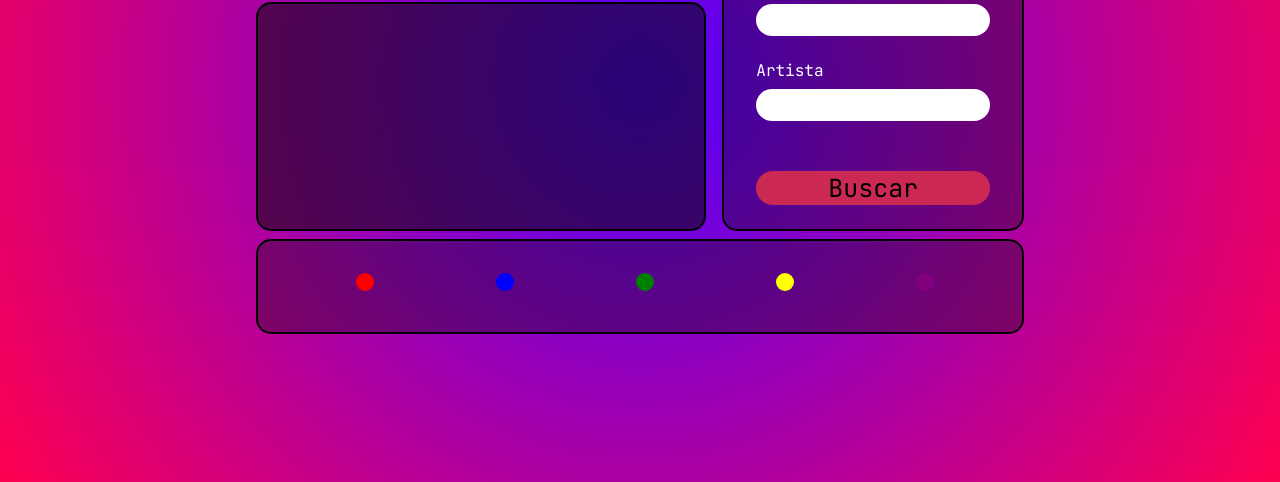
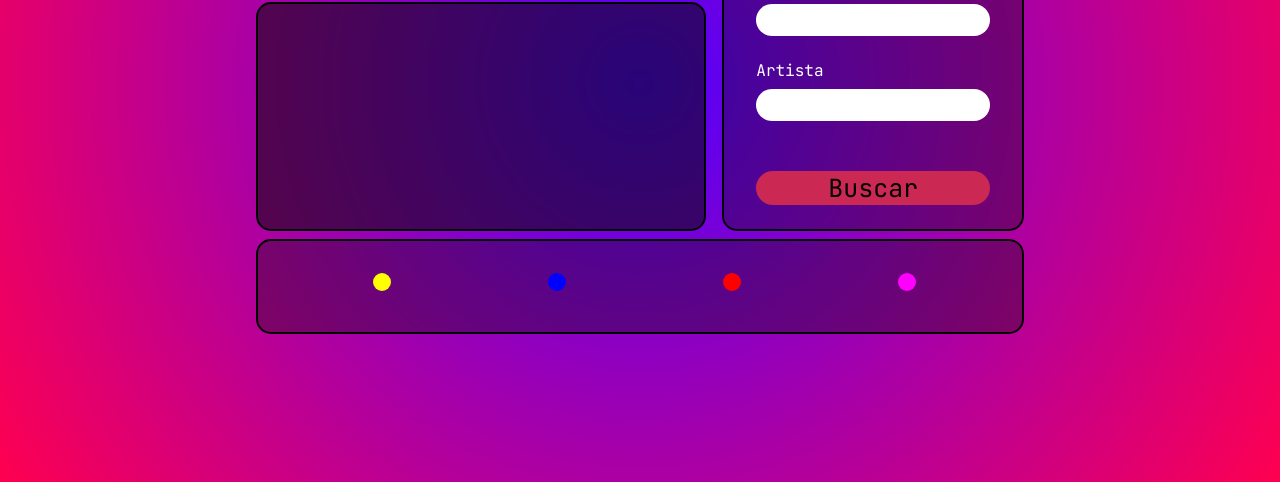
Before and after one commit to djonguitud/synesthesia-project, a plain HTML site: page index.html in a window 1280 px wide. Shown: the part 318-800 px from the top of the page. Drawn offline with nearby package versions, Linux system fonts and the light colour scheme; sample sign-in values are in the browser's storage.

Commit message:
Update to delete a button and change button colors

```diff
--- a/assets/css/style.css
+++ b/assets/css/style.css
@@ -245,12 +245,12 @@ input:focus {
 }
 
 .colorOne {
-	background-color: red;
+	background-color: yellow;
 	transition: 0.8s ease-out;
 }
 
 .colorOne:hover {
-	background-color: #fd6c6c;
+	background-color: #ddfa3b;
 	transform: scale(2.5);
 	transition: 0.3s ease-in;
 }
@@ -275,12 +275,12 @@ input:focus {
 }
 
 .colorThree {
-	background-color: green;
+	background-color: red;
 	transition: 0.8s ease-out;
 }
 
 .colorThree:hover {
-	background-color: #2cd665;
+	background-color: #fd6c6c;
 	transform: scale(2.5);
 	transition: 0.3s ease-in;
 }
@@ -290,12 +290,12 @@ input:focus {
 }
 
 .colorFour {
-	background-color: yellow;
+	background-color: rgb(255,0,255);
 	transition: 0.8s ease-out;
 }
 
 .colorFour:hover {
-	background-color: #ddfa3b;
+	background-color: rgb(255, 80, 255);
 	transform: scale(2.5);
 	transition: 0.3s ease-in;
 }
--- a/index.html
+++ b/index.html
@@ -49,7 +49,6 @@
 					<button id="SecondColor" class="Color colorTwo" onclick="modColor('blue')"></button>
 					<button id="ThirdColor" class="Color colorThree" onclick="modColor('red')"></button>
 					<button id="FourthColor" class="Color colorFour" onclick="modColor('magenta')"></button>
-					<button id="GradientColor" class="Color colorFive"></button>
 				</div>
 			</container>
 		</main>
```
